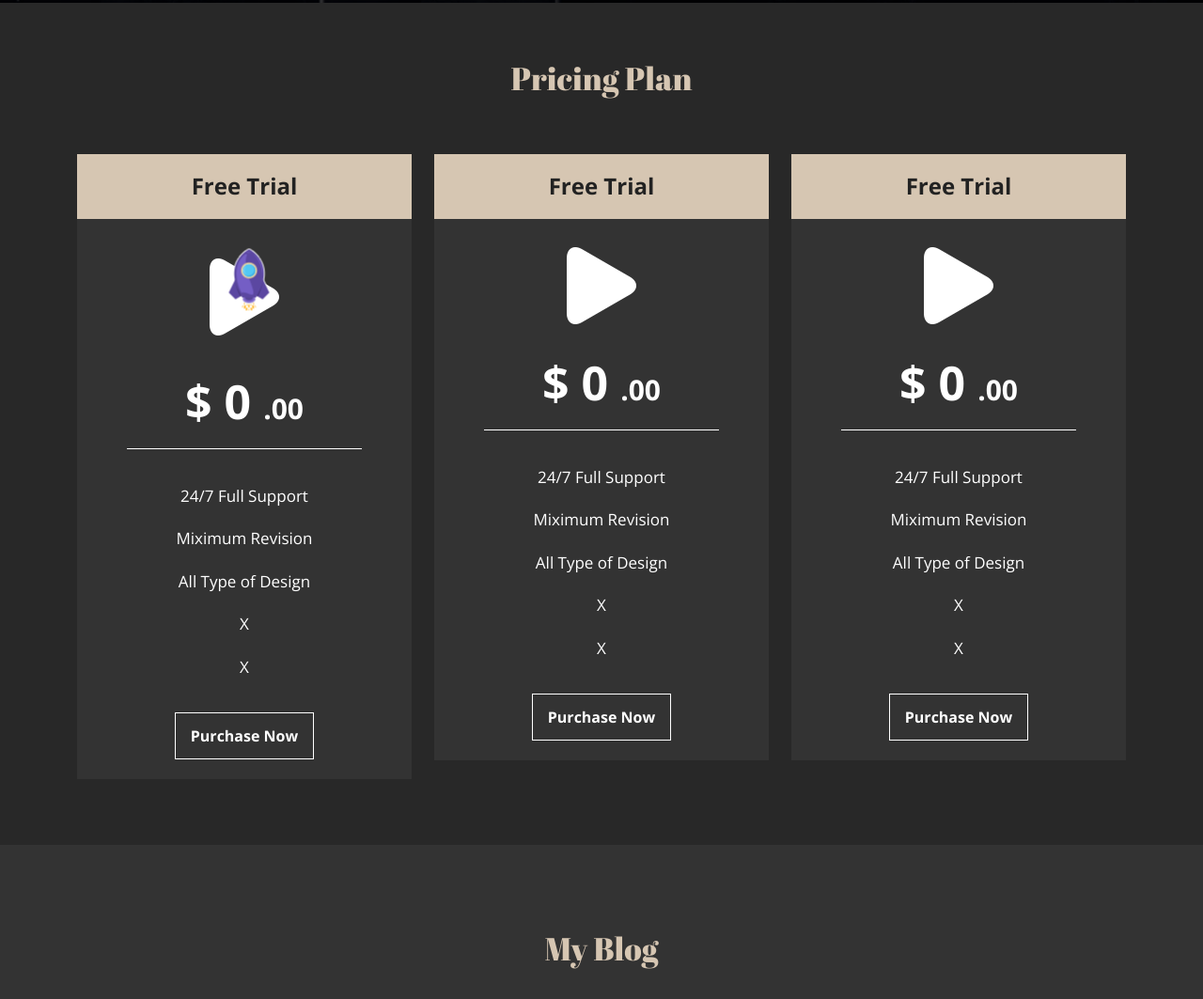
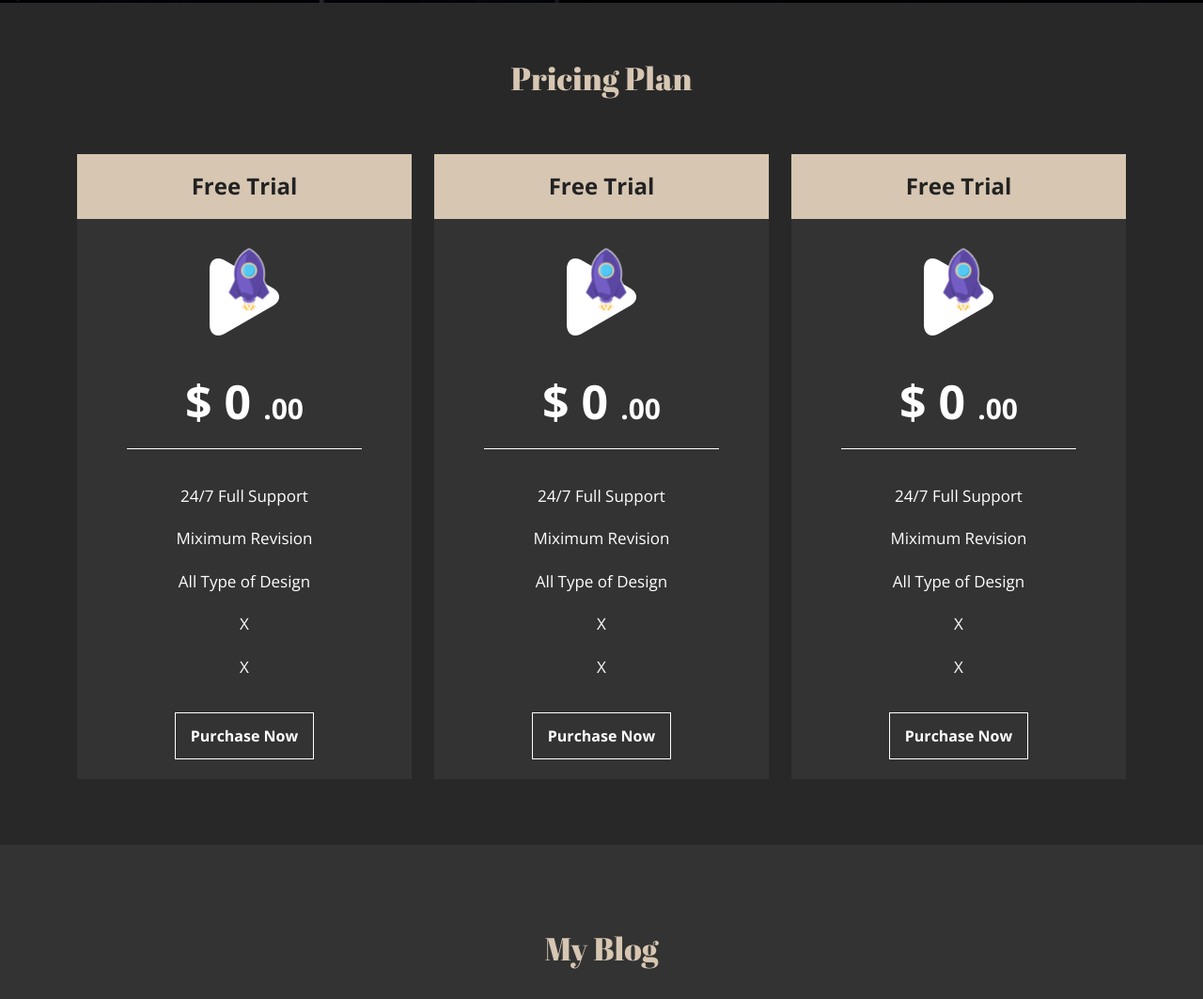
Before and after one commit to Sharif101/Protfolio, a plain HTML site: page index.html in a window 1280 px wide. Shown: the part 3400-4463 px from the top of the page at 94% size. Drawn offline with nearby package versions, Linux system fonts and the light colour scheme.

Commit message:
first change

```diff
--- a/index.html
+++ b/index.html
@@ -390,7 +390,9 @@
             <div class="item">
               <h2>Free Trial</h2>
               <div class="icon">
-                <img src="./images/price-sapen.png" alt="price-sapen">
+                <img class="white" src="./images/price-sapen.png" alt="price-plan-diveshape-2">
+                        <img class="clr" src="./images/price-plan-diveshape-2.png" alt="price-sapen">
+                        <img class="rocket" src="./images/free-trail-rocket.png" alt="free-trail-rocket">
               </div>
               <p><span class="number">$ 0 </span>.00</p>
               <ul>
@@ -409,7 +411,9 @@
             <div class="item">
               <h2>Free Trial</h2>
               <div class="icon">
-                <img src="./images/price-sapen.png" alt="price-sapen">
+                <img class="white" src="./images/price-sapen.png" alt="price-plan-diveshape-2">
+                        <img class="clr" src="./images/price-plan-diveshape-2.png" alt="price-sapen">
+                        <img class="rocket" src="./images/free-trail-rocket.png" alt="free-trail-rocket">
               </div>
               <p><span class="number">$ 0 </span>.00</p>
               <ul>
```
